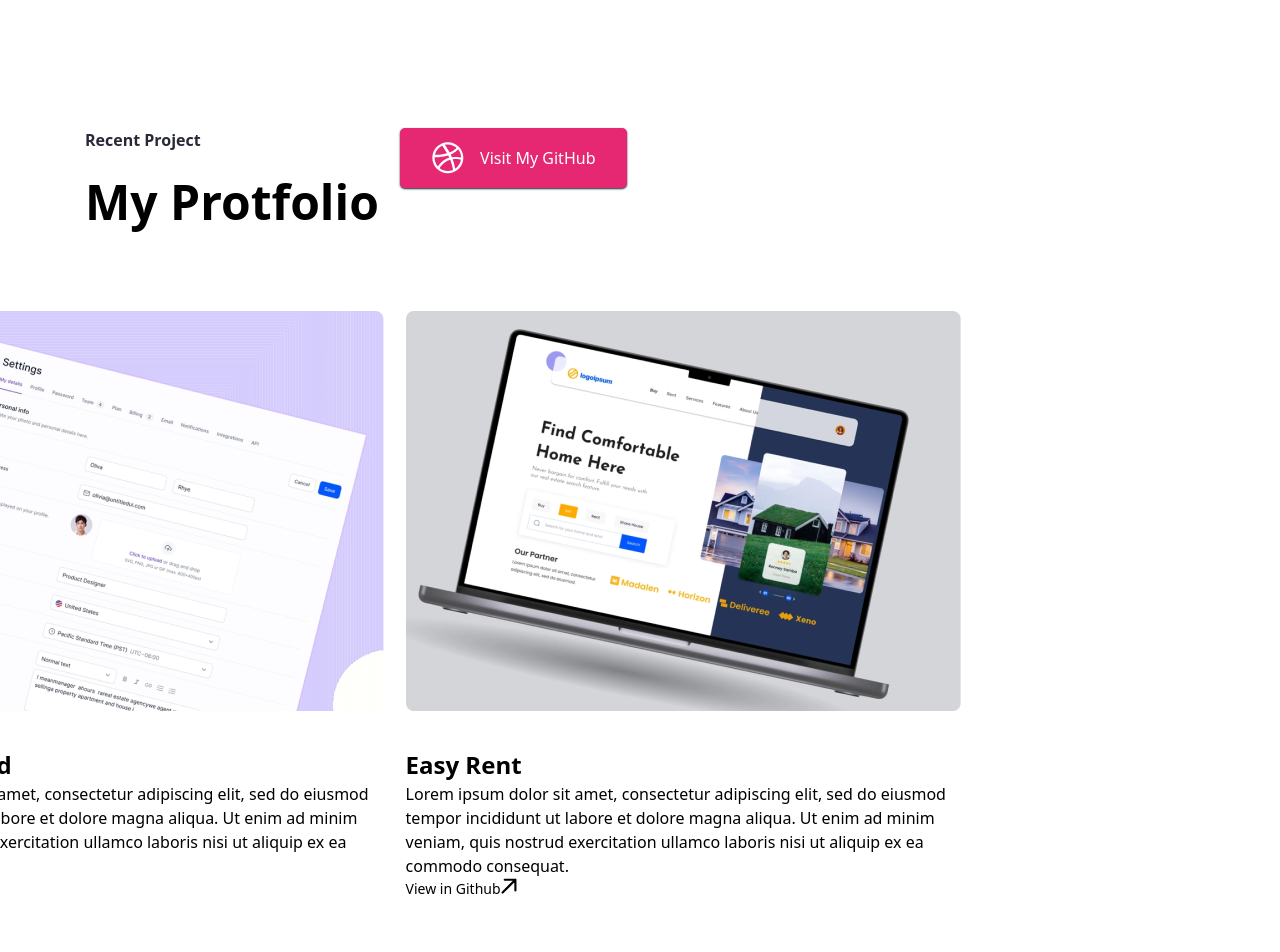
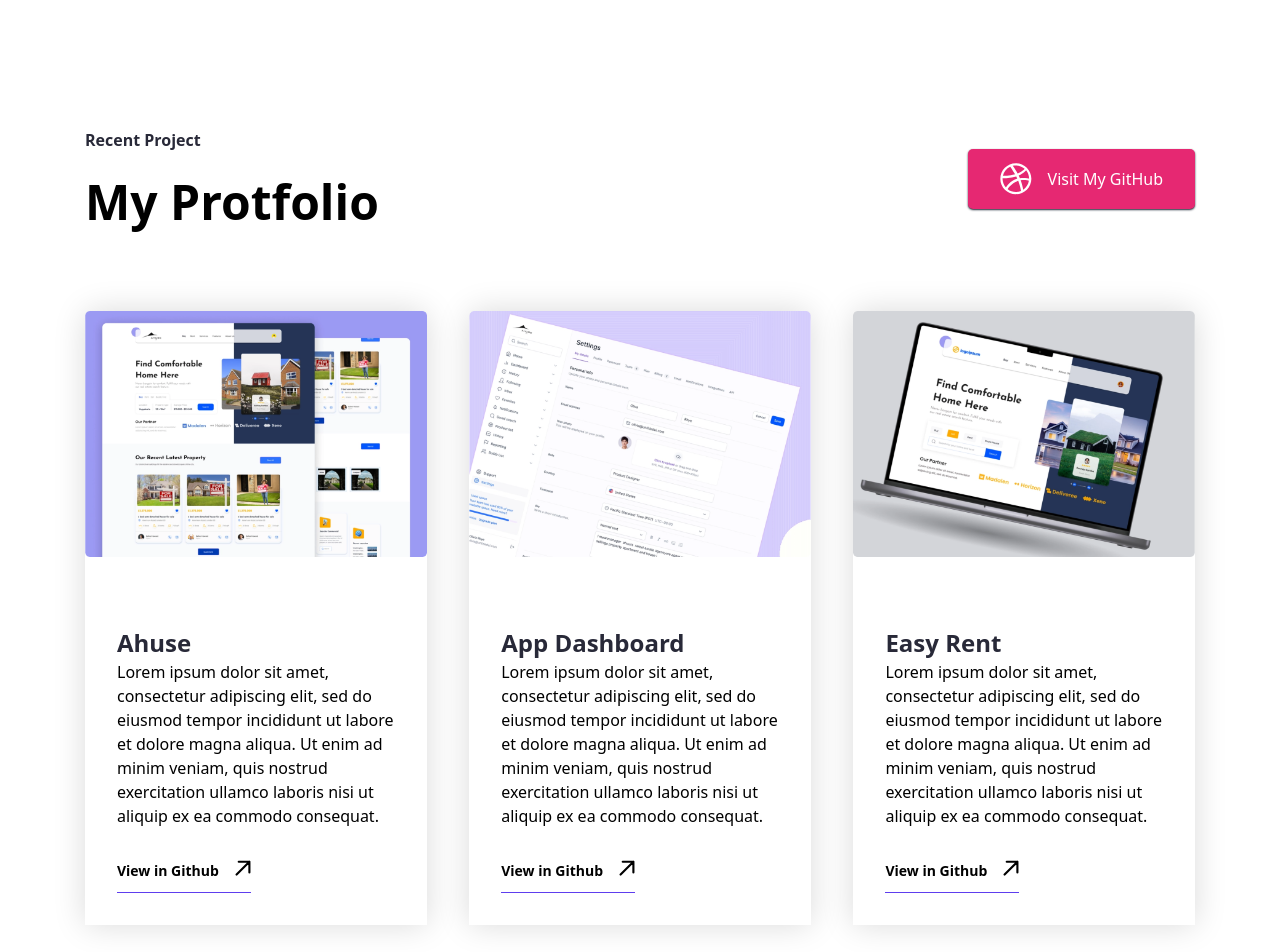
Before and after one commit to abel-b-degu/React-Personal-Portfoio, a React (Create React App) app: page / in a window 1280 px wide. Shown: the part 3060-4012 px from the top of the page. Built offline with nearby package versions, Linux system fonts and the light colour scheme.

Commit message:
Finished Portfolio styling

```diff
--- a/src/App.css
+++ b/src/App.css
@@ -326,58 +326,73 @@ h3{
 /* About me styling ends here */
 
 /* My Portfolio starts here  */
-.portfolio--section{
+.portfolio--section {
     display: flex;
     padding: 112px 85px;
     flex-direction: column;
     align-items: flex-start;
     gap: 80px;
   }
-.portfolio--container-box{
+  .portfolio--container-box {
     display: flex;
-    justify-content: space-around;
-    align-items: flex-start;
-    gap: 21.2px;
+    justify-content: space-between;
+    align-items: center;
+    width: 100%;
   }
-.portfolio--container{
+  .portfolio--container {
     display: flex;
     flex-direction: column;
     align-items: flex-start;
     gap: 21.3px;
   }
-.portfolio--section--container{
+  .portfolio--section--container {
     display: flex;
     align-items: center;
     justify-content: center;
-    width: 42.6px;
-    gap: 21.3px;
+    gap: 42.6px;
+    width: 100%;
   }
-.portfolio--section--img{
+  .portfolio--section-img {
     border-radius: 8px;
     width: 100%;
   }
-.portfolio--section--img > img{
+  .portfolio--section-img > img {
     width: 100%;
   }
-.portfolio--section--card{
+  .portfolio--section--card {
     display: flex;
     flex-direction: column;
     align-items: flex-start;
     gap: 32px;
     flex: 1 0 0;
     background: #fff;
-    box-shadow: 0 0 32ppx 0 rgba(0, 0, 0, 0.15);
+    box-shadow: 0 0 32px 0 rgba(0, 0, 0, 0.15);
     cursor: pointer;
     border-top-left-radius: 12px;
     border-top-right-radius: 12px;
   }
-.portfolio--section--card--content{
-
+  .portfolio--section--card--content {
+    display: flex;
+    padding: 32px;
+    flex-direction: column;
+    align-items: flex-start;
+    gap: 32px;
+    align-self: stretch;
+  }
+  .portfolio--section--title {
+    color: var(--heading-color);
+  }
+  .portfolio--link {
+    text-decoration: none;
+    display: flex;
+    gap: 16px;
+    border-bottom: 1.33px solid var(--primary);
+    padding-bottom: 10.6px;
+    font-weight: 600;
+  }
+  .portfolio--section--card:hover path {
+    stroke: #006b6a;
   }
 
 
-
-
-
-
 /* My Portfolio styling ends here  */
--- a/src/Pages/Home/MyPortfolio.jsx
+++ b/src/Pages/Home/MyPortfolio.jsx
@@ -7,7 +7,7 @@ export default function MyPortfolio(){
                 <p className="sub--title">
                     Recent Project
                 </p>
-                <h2 className="section--heaing">My Protfolio</h2>
+                <h2 className="section--heading">My Protfolio</h2>
             </div>
             <div>
             <button className="btn btn-github">
```
Lines whose indentation alone changed are shown as unchanged.
